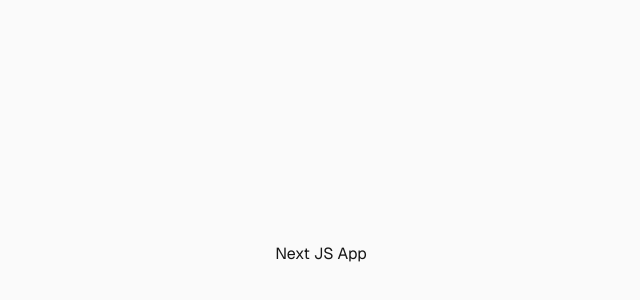
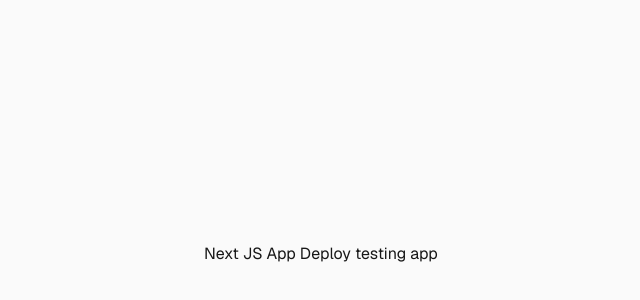
Before and after one commit to Budhabhushan/shop-counter-application, a Next.js app: page / in a window 1280 px wide. Shown: the part 146-446 px from the top of the page, without its empty margins (319-959 px from the left). Built offline with nearby package versions, Linux system fonts and the light colour scheme.

Commit message:
some changes added

```diff
--- a/app/page.tsx
+++ b/app/page.tsx
@@ -1,7 +1,7 @@
 export default function Home() {
   return (
     <div className="flex flex-col flex-1 items-center justify-center bg-zinc-50 font-sans dark:bg-black">
-      <h1>Next JS App</h1>
+      <h1>Next JS App Deploy testing app</h1>
     </div>
   );
 }
```
